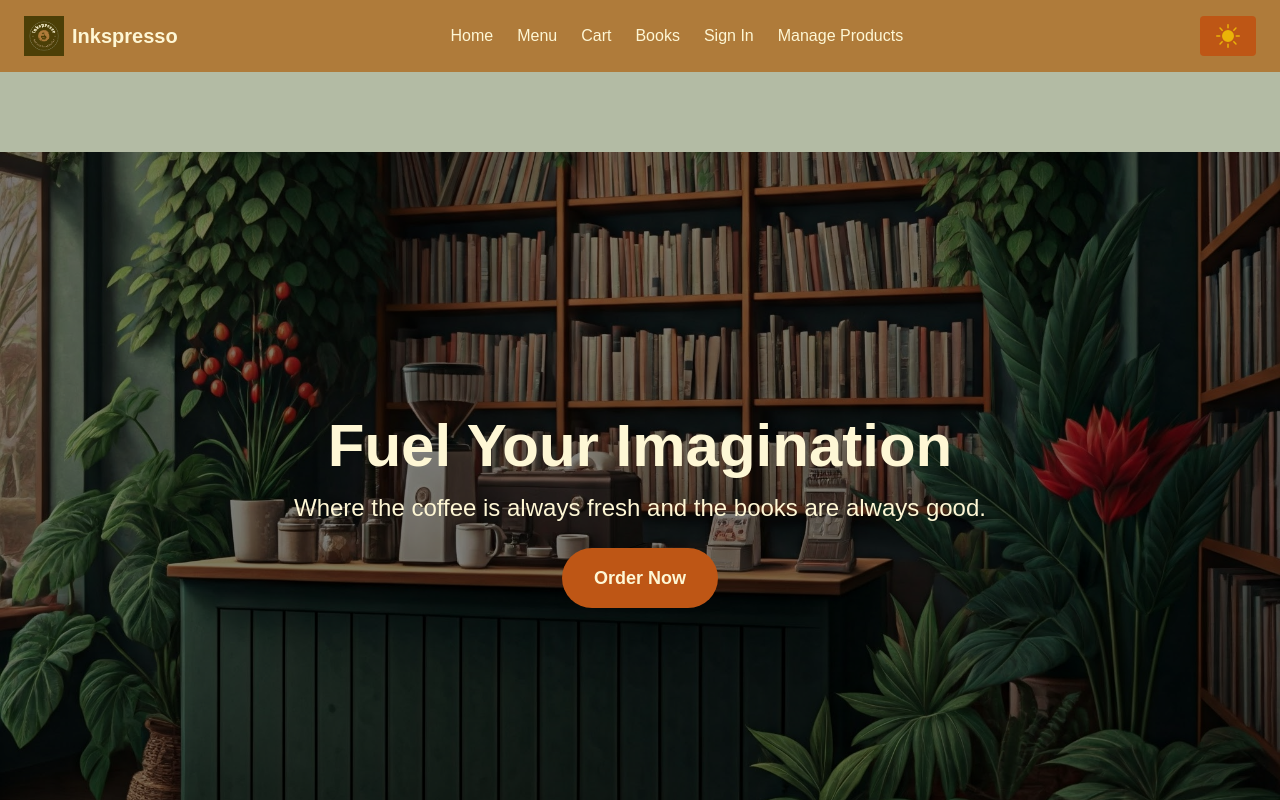
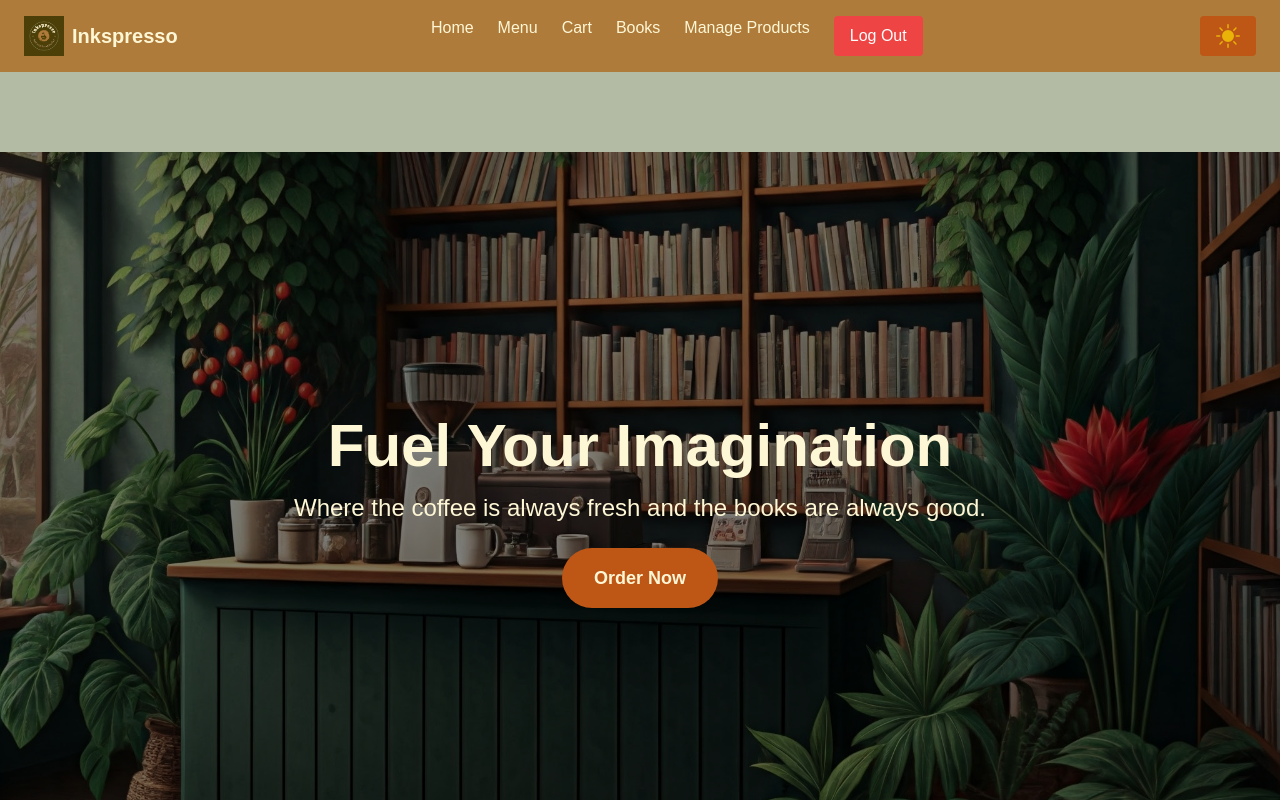
Before and after one commit to AceChianni/inkspresso, a Next.js app in the folder frontend/: page / in a window 1280 px wide. Shown: the top 800 px of the page. Built offline with nearby package versions, Linux system fonts and the light colour scheme; sample sign-in values are in the browser's storage.

Commit message:
login updates to correct functionality and support log outs

```diff
--- a/frontend/src/components/Navbar.js
+++ b/frontend/src/components/Navbar.js
@@ -1,4 +1,5 @@
-// // /components/Navbar.js
+// /components/Navbar.js
+
 import { useState, useEffect } from "react";
 import Link from "next/link";
 import Image from "next/image";
@@ -8,7 +9,7 @@ import styles from "../styles/bars.module.css";
 
 const Navbar = () => {
   const [theme, setTheme] = useState("light");
-  const { user } = useAuth();
+  const { user, logout } = useAuth();
 
   useEffect(() => {
     const savedTheme = localStorage.getItem("theme") || "light";
@@ -24,20 +25,29 @@ const Navbar = () => {
     localStorage.setItem("theme", newTheme);
   };
 
+  const handleLogout = () => {
+    logout();
+  };
+
   return (
-    <nav className={`${styles.navbar} flex items-center justify-between px-6 py-4`}>
+    <nav
+      className={`${styles.navbar} flex items-center justify-between px-6 py-4`}
+    >
       <div className="flex items-center space-x-2">
         <Image src="/logo.png" alt="Inkspresso Logo" width={40} height={40} />
         <span className="text-xl font-bold">Inkspresso</span>
       </div>
 
       <div className="flex space-x-6">
-        {[ { name: "Home", path: "/" },
+        {[
+          { name: "Home", path: "/" },
           { name: "Menu", path: "/products" },
           { name: "Cart", path: "/cart" },
           { name: "Books", path: "/library/checkoutbooks" },
-           { name: "Sign In", path: "/sign/signin" }
-        ].map((item, idx) => (
+          !user ? { name: "Sign In", path: "/sign/signin" } : null,
+        ]
+          .filter(Boolean)
+          .map((item, idx) => (
             <Link key={idx} href={item.path} className={styles.navLink}>
               {item.name}
             </Link>
@@ -49,11 +59,28 @@ const Navbar = () => {
             Manage Products
           </Link>
         )}
+
+        {/* Log-out button */}
+        {user && (
+          <button
+            onClick={handleLogout}
+            className="bg-red-500 text-white px-4 py-2 rounded"
+          >
+            Log Out
+          </button>
+        )}
       </div>
 
       <div className="ml-6">
-        <button className={`${styles.themeToggle} px-4 py-2 rounded font-semibold`} onClick={toggleTheme}>
-          {theme === "light" ? <BsFillSunFill className="w-6 h-6 text-yellow-500" /> : <BsFillMoonFill className="w-6 h-6 text-white" />}
+        <button
+          className={`${styles.themeToggle} px-4 py-2 rounded font-semibold`}
+          onClick={toggleTheme}
+        >
+          {theme === "light" ? (
+            <BsFillSunFill className="w-6 h-6 text-yellow-500" />
+          ) : (
+            <BsFillMoonFill className="w-6 h-6 text-white" />
+          )}
         </button>
       </div>
     </nav>
@@ -66,10 +93,12 @@ export default Navbar;
 // import Link from "next/link";
 // import Image from "next/image";
 // import { BsFillSunFill, BsFillMoonFill } from "react-icons/bs";
+// import { useAuth } from "../context/AuthContext";
 // import styles from "../styles/bars.module.css";
 
 // const Navbar = () => {
 //   const [theme, setTheme] = useState("light");
+//   const { user } = useAuth();
 
 //   useEffect(() => {
 //     const savedTheme = localStorage.getItem("theme") || "light";
@@ -86,14 +115,14 @@ export default Navbar;
 //   };
 
 //   return (
-//     <nav className={`${styles.navbar} flex items-center justify-between px-6 py-4`}>
-//       {/* Left Side: Logo & Brand Name */}
+//     <nav
+//       className={`${styles.navbar} flex items-center justify-between px-6 py-4`}
+//     >
 //       <div className="flex items-center space-x-2">
 //         <Image src="/logo.png" alt="Inkspresso Logo" width={40} height={40} />
 //         <span className="text-xl font-bold">Inkspresso</span>
 //       </div>
 
-//       {/* Center: Navigation Links */}
 //       <div className="flex space-x-6">
 //         {[
 //           { name: "Home", path: "/" },
@@ -106,9 +135,15 @@ export default Navbar;
 //             {item.name}
 //           </Link>
 //         ))}
+
+//         {/* Only show if user is an admin */}
+//         {user?.isAdmin && (
+//           <Link href="/admin/manage-products" className={styles.navLink}>
+//             Manage Products
+//           </Link>
+//         )}
 //       </div>
 
-//       {/* Right Side: Theme Toggle Button */}
 //       <div className="ml-6">
 //         <button
 //           className={`${styles.themeToggle} px-4 py-2 rounded font-semibold`}
--- a/frontend/src/pages/admin/manage-products.js
+++ b/frontend/src/pages/admin/manage-products.js
@@ -59,7 +59,8 @@ const ManageProducts = () => {
   };
 
   const handleDelete = async (id) => {
-    if (!window.confirm("Are you sure you want to delete this product?")) return;
+    if (!window.confirm("Are you sure you want to delete this product?"))
+      return;
 
     try {
       await axios.delete(`/api/products/${id}`, {
@@ -74,7 +75,11 @@ const ManageProducts = () => {
   const handleEditClick = async (id) => {
     try {
       const { data } = await axios.get(`/api/products/${id}`);
-      setFormData({ name: data.name, price: data.price, description: data.description });
+      setFormData({
+        name: data.name,
+        price: data.price,
+        description: data.description,
+      });
       setIsEditing(true);
       router.push(`/admin/manage-products?id=${id}`); // Keep the URL updated with ID
     } catch (error) {
@@ -84,16 +89,23 @@ const ManageProducts = () => {
 
   return (
     <div className="container mx-auto p-6">
-      <h1 className="text-2xl font-bold mb-4">{isEditing ? "Edit Product" : "Manage Products"}</h1>
+      <h1 className="text-2xl font-bold mb-4">
+        {isEditing ? "Edit Product" : "Manage Products"}
+      </h1>
 
-      <button onClick={() => router.push("/admin/manage-products")} className="bg-green-500 text-white p-2 rounded mb-4">
+      <button
+        onClick={() => router.push("/admin/manage-products")}
+        className="bg-green-500 text-white p-2 rounded mb-4"
+      >
         {isEditing ? "Cancel" : "Add Product"}
       </button>
 
       {isEditing || !router.query.id ? (
         <form onSubmit={handleSubmit} className="mb-6">
           <div className="mb-4">
-            <label className="block text-sm font-medium text-gray-700">Product Name</label>
+            <label className="block text-sm font-medium text-gray-700">
+              Product Name
+            </label>
             <input
               type="text"
               name="name"
@@ -104,7 +116,9 @@ const ManageProducts = () => {
             />
           </div>
           <div className="mb-4">
-            <label className="block text-sm font-medium text-gray-700">Price</label>
+            <label className="block text-sm font-medium text-gray-700">
+              Price
+            </label>
             <input
               type="number"
               name="price"
@@ -115,7 +129,9 @@ const ManageProducts = () => {
             />
           </div>
           <div className="mb-4">
-            <label className="block text-sm font-medium text-gray-700">Description</label>
+            <label className="block text-sm font-medium text-gray-700">
+              Description
+            </label>
             <textarea
               name="description"
               value={description}
@@ -124,10 +140,7 @@ const ManageProducts = () => {
               required
             />
           </div>
-          <button
-            type="submit"
-            className="bg-blue-500 text-white p-2 rounded"
-          >
+          <button type="submit" className="bg-blue-500 text-white p-2 rounded">
             {isEditing ? "Update Product" : "Add Product"}
           </button>
         </form>
@@ -147,10 +160,16 @@ const ManageProducts = () => {
               <td className="p-2 border">{product.name}</td>
               <td className="p-2 border">${product.price}</td>
               <td className="p-2 border">
-                <button onClick={() => handleEditClick(product._id)} className="bg-blue-500 text-white p-1 rounded mr-2">
+                <button
+                  onClick={() => handleEditClick(product._id)}
+                  className="bg-blue-500 text-white p-1 rounded mr-2"
+                >
                   Edit
                 </button>
-                <button onClick={() => handleDelete(product._id)} className="bg-red-500 text-white p-1 rounded">
+                <button
+                  onClick={() => handleDelete(product._id)}
+                  className="bg-red-500 text-white p-1 rounded"
+                >
                   Delete
                 </button>
               </td>
--- a/frontend/src/pages/sign/signin.js
+++ b/frontend/src/pages/sign/signin.js
@@ -1,13 +1,22 @@
 // pages/sign/signin.js
+
 import { useState } from "react";
 import Link from "next/link";
 import { useRouter } from "next/router";
+import { useAuth } from "../../context/AuthContext";
 
 export default function SignIn() {
   const [emailOrUsername, setEmailOrUsername] = useState("");
   const [password, setPassword] = useState("");
   const [error, setError] = useState("");
   const router = useRouter();
+
+  useEffect(() => {
+    if (user) {
+      // Redirect to home or products page if already logged in
+      router.push("/products");
+    }
+  }, [user, router]);
 
   const handleSignIn = async (e) => {
     e.preventDefault();
@@ -18,20 +27,22 @@ export default function SignIn() {
     }
 
     try {
-      const res = await fetch("/api/auth/signin", {
+      const res = await fetch("http://localhost:5001/api/auth/signin", {
         method: "POST",
         headers: {
           "Content-Type": "application/json",
         },
         body: JSON.stringify({
-          emailOrUsername,
+          usernameOrEmail: emailOrUsername,
           password,
         }),
+        credentials: "include",
       });
 
       const data = await res.json();
 
       if (res.ok) {
+        login(data.user);
         // Redirect to home page after successful login
         router.push("/products");
       } else {
@@ -105,85 +116,3 @@ export default function SignIn() {
     </div>
   );
 }
-
-// import { useState } from "react";
-// import Link from "next/link";
-
-// export default function SignIn() {
-//   const [emailOrUsername, setEmailOrUsername] = useState("");
-//   const [password, setPassword] = useState("");
-//   const [error, setError] = useState("");
-
-//   const handleSignIn = async (e) => {
-//     e.preventDefault();
-
-//     if (!emailOrUsername || !password) {
-//       setError("Please fill in both fields.");
-//       return;
-//     }
-
-//     console.log("Sign In:", emailOrUsername, password);
-//   };
-
-//   return (
-//     <div className="min-h-screen flex justify-center items-center">
-//       <form
-//         onSubmit={handleSignIn}
-//         className="bg-white p-8 rounded-md shadow-md max-w-sm w-full"
-//       >
-//         <h2 className="text-2xl font-semibold mb-4">Sign In</h2>
-//         {error && <div className="text-red-500 mb-4">{error}</div>}
-
-//         <div className="mb-4">
-//           <label
-//             htmlFor="emailOrUsername"
-//             className="block text-gray-700 dark:text-white"
-//           >
-//             Email or Username
-//           </label>
-//           <input
-//             id="emailOrUsername"
-//             type="text"
-//             value={emailOrUsername}
-//             onChange={(e) => setEmailOrUsername(e.target.value)}
-//             className="w-full p-2 border rounded-md"
-//             placeholder="Enter your email or username"
-//             required
-//           />
-//         </div>
-
-//         <div className="mb-6">
-//           <label
-//             htmlFor="password"
-//             className="block text-gray-700 dark:text-white"
-//           >
-//             Password
-//           </label>
-//           <input
-//             id="password"
-//             type="password"
-//             value={password}
-//             onChange={(e) => setPassword(e.target.value)}
-//             className="w-full p-2 border rounded-md"
-//             placeholder="Enter your password"
-//             required
-//           />
-//         </div>
-
-//         <button
-//           type="submit"
-//           className="w-full bg-emerald-600 text-white py-2 rounded-md hover:bg-orange-900"
-//         >
-//           Sign In
-//         </button>
-
-//         <div className="mt-4 text-center">
-//           <span className="text-gray-600">Don't have an account? </span>
-//           <Link href="/sign/signup" className="text-orange-600 hover:underline">
-//             Sign Up
-//           </Link>
-//         </div>
-//       </form>
-//     </div>
-//   );
-// }
```
Lines whose indentation alone changed are shown as unchanged.
